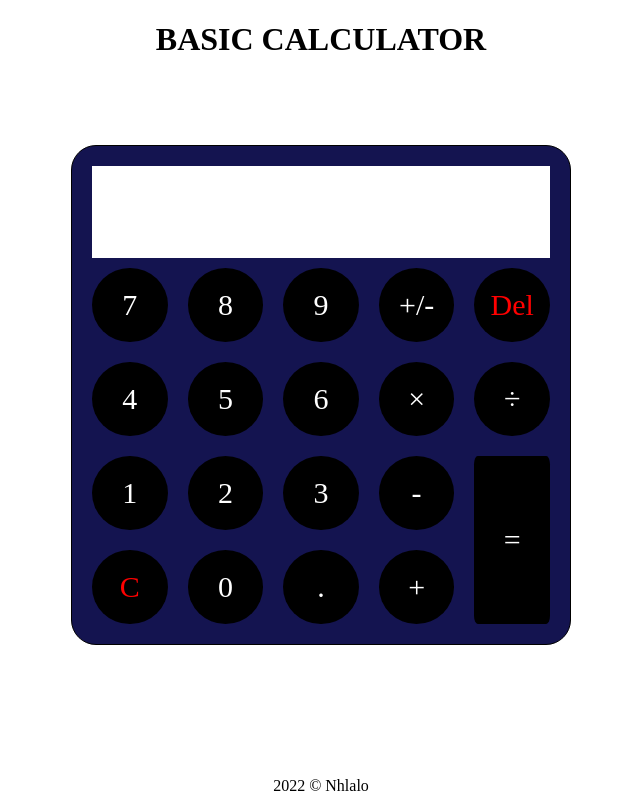
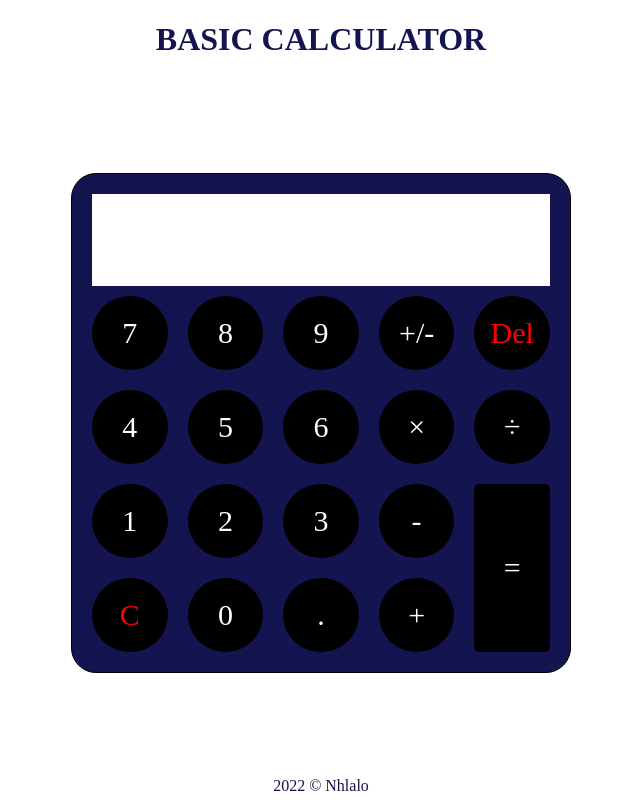
Before and after one commit to Nhlalo/calculator, a plain HTML site: page index.html in a window 1280 px wide. Shown: the whole page, without its empty margins (319-959 px from the left). Drawn offline with Linux system fonts and the light colour scheme.

Commit message:
Edit CSS document

```diff
--- a/style.css
+++ b/style.css
@@ -16,19 +16,19 @@ body{
 }
 h1{
   text-align: center;
-  color: Black;
+  color: rgb(20, 20,80);
 }
 header{
   width: 90%;
-  margin-inline:auto;
+  margin:0  auto;
 }
 main{
   display: flex;
-  flex-grow: 0.7;
+  flex-grow: 1;
   justify-content: center;
   align-items: center;
   width: 90%;
-  margin-inline: auto;
+  margin:0 auto;
   margin-bottom: 1rem;
 }
 
@@ -127,6 +127,7 @@ footer{
 }
 footer div{
   text-align: center;
+  color: rgb(20, 20,80);
 }
 
 @media (max-width : 385px){
@@ -139,14 +140,13 @@ footer div{
     font-size: 1.5rem;
   }
   .outputContainer div:nth-child(1){
-
-
     font-size: 1rem;
   }
   .outputContainer div:nth-child(2){
-
     font-size: 1.5rem;
-
+  }
+  .outputContainer div:nth-child(3){
+    font-size: 1rem;
   }
 
 }
```
